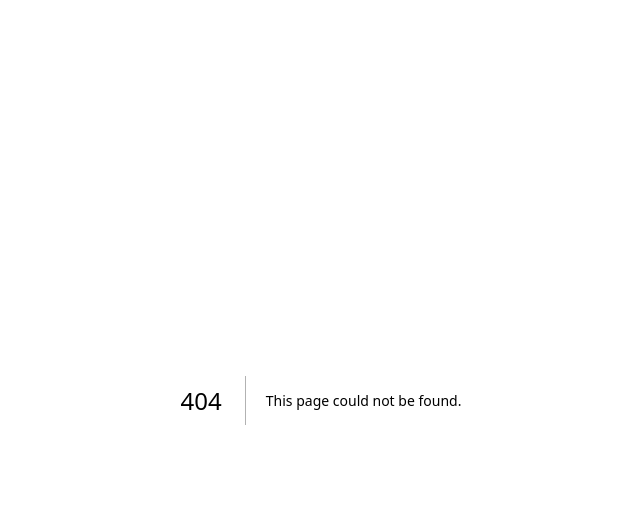
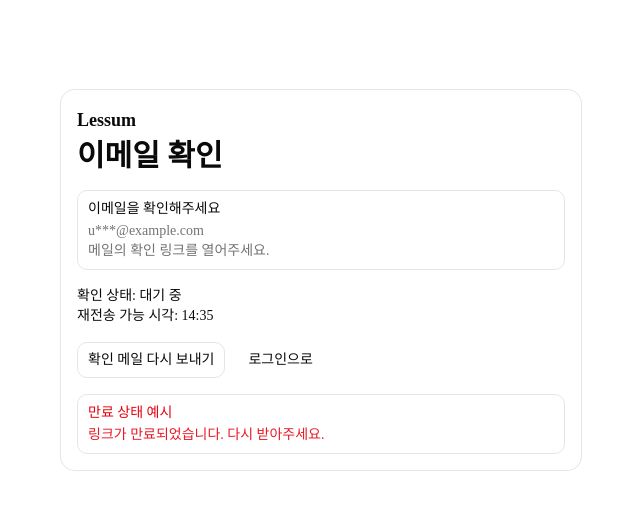
Before and after one commit to wlsud801/lessum, a Next.js app in the folder lessum-frontend/: page /signup/verify in a window 1280 px wide. Before the commit this address had no page. Shown: the top 510 px of the page, without its empty margins (319-959 px from the left). Built offline with nearby package versions, Linux system fonts and the light colour scheme.

Commit message:
feature: 이메일 확인 화면 와이어프레임 추가
Co-Authored-By: Claude Sonnet 5.5 <noreply@anthropic.com>

```diff
--- /dev/null
+++ b/lessum-frontend/src/app/signup/verify/page.tsx
@@ -0,0 +1,41 @@
+import Link from 'next/link'
+
+import { AuthCard } from '@/components/auth/AuthCard'
+import { Alert, AlertDescription, AlertTitle } from '@/components/ui/alert'
+import { Button, buttonVariants } from '@/components/ui/button'
+
+export default function SignupVerifyPage() {
+  return (
+    <AuthCard title="이메일 확인">
+      <Alert>
+        <AlertTitle>이메일을 확인해주세요</AlertTitle>
+        <AlertDescription>
+          u***@example.com
+          <br />
+          메일의 확인 링크를 열어주세요.
+        </AlertDescription>
+      </Alert>
+      <div className="text-sm">
+        <p>확인 상태: 대기 중</p>
+        <p>재전송 가능 시각: 14:35</p>
+      </div>
+      <div className="flex gap-3">
+        <Button type="button" variant="outline" size="lg">
+          확인 메일 다시 보내기
+        </Button>
+        <Link
+          href="/login"
+          className={buttonVariants({ variant: 'outline', size: 'lg' })}
+        >
+          로그인으로
+        </Link>
+      </div>
+      <Alert variant="destructive">
+        <AlertTitle>만료 상태 예시</AlertTitle>
+        <AlertDescription>
+          링크가 만료되었습니다. 다시 받아주세요.
+        </AlertDescription>
+      </Alert>
+    </AuthCard>
+  )
+}
```
